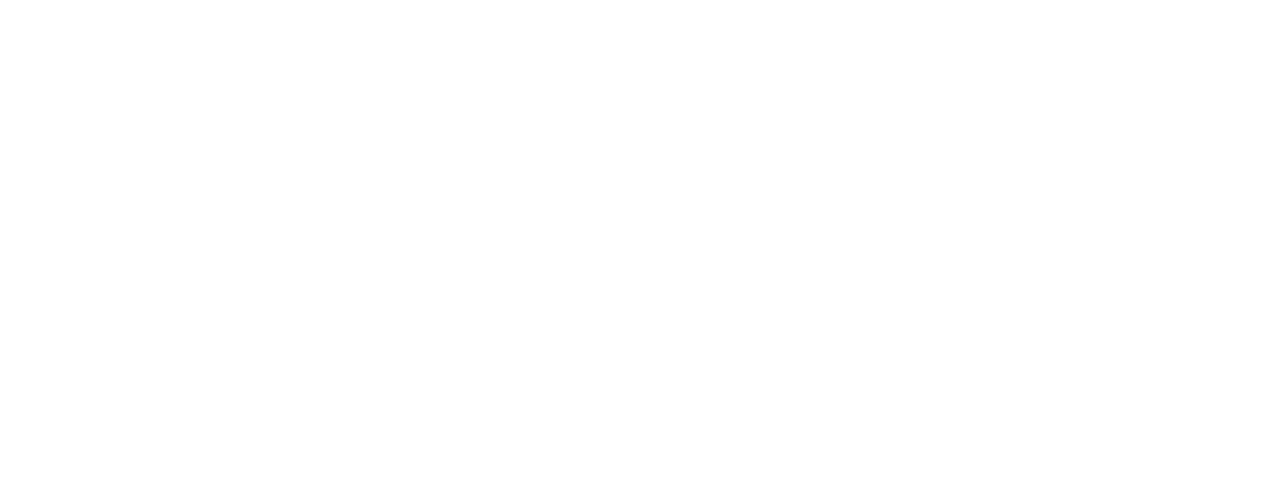
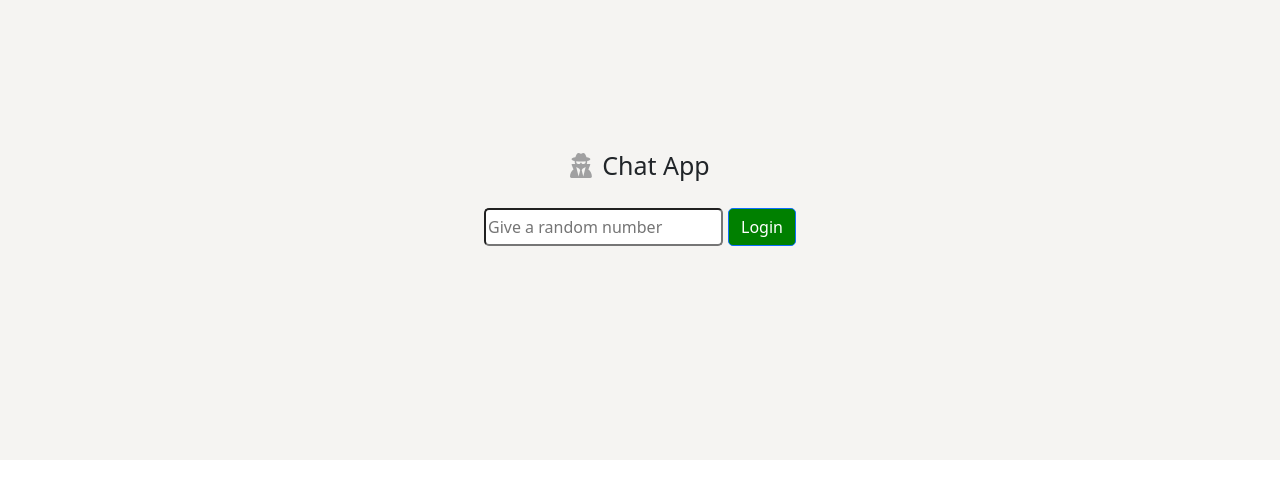
Before and after one commit to SAjay02/chat_app, a React (Create React App) app: page / in a window 1280 px wide. Shown: the top 498 px of the page. Built offline with nearby package versions, Linux system fonts and the light colour scheme.

Commit message:
fix:front end almost done

```diff
--- a/public/index.html
+++ b/public/index.html
@@ -2,7 +2,7 @@
 <html lang="en">
   <head>
     <meta charset="utf-8" />
-    <link rel="icon" href="%PUBLIC_URL%/favicon.ico" />
+    <link rel="icon" href="%PUBLIC_URL%/Title.png" />
     <meta name="viewport" content="width=device-width, initial-scale=1" />
     <meta name="theme-color" content="#000000" />
     <meta
@@ -15,6 +15,12 @@
       user's mobile device or desktop. See https://developers.google.com/web/fundamentals/web-app-manifest/
     -->
     <link rel="manifest" href="%PUBLIC_URL%/manifest.json" />
+    <link
+    rel="stylesheet"
+    href="https://cdn.jsdelivr.net/npm/bootstrap@5.3.0/dist/css/bootstrap.min.css"
+    integrity="sha384-9ndCyUaIbzAi2FUVXJi0CjmCapSmO7SnpJef0486qhLnuZ2cdeRhO02iuK6FUUVM"
+    crossorigin="anonymous"
+/>
     <!--
       Notice the use of %PUBLIC_URL% in the tags above.
       It will be replaced with the URL of the `public` folder during the build.
--- a/src/App.js
+++ b/src/App.js
@@ -1,10 +1,12 @@
-// import logo from './logo.svg';
-// import './App.css';
-
+import User from "./components/User";
+import Chat from "./components/Chat";
 function App() {
   return (
-    <div>
-      <h></h>
+    <div style={{backgroundColor:"#f5f4f2",maxHeight:"100%",padding:"10px"}}>
+      <>
+        {/* <User/> */}
+        <Chat/>
+      </>
     </div>
   );
 }
--- /dev/null
+++ b/src/components/Chat.jsx
@@ -0,0 +1,33 @@
+import React, { useState } from 'react'
+import "./chat.css"
+import ChatList from './ChatList'
+import InputText from './InputText'
+import User from "./User"
+const Chat = () => {
+    const [user,setUser]=useState(localStorage.getItem('user'));
+  return (
+    <div style={{marginTop:"50px"}}>
+        {user?(
+        <div>
+            <div className="chat_head">
+                <h4>
+                    Ajay
+                </h4>
+                <p>
+                    Let's make your conversions😊
+                </p>
+                <p>
+                    <strong>Logout</strong>
+                </p>
+            </div>
+            <ChatList/>
+            <InputText/>
+        </div>
+        ):
+        <User setUser={setUser}/>
+        }
+    </div>
+  )
+}
+
+export default Chat
--- /dev/null
+++ b/src/components/ChatList.jsx
@@ -0,0 +1,38 @@
+import React from 'react'
+import "./chatlist.css"
+import {Container} from "react-bootstrap"
+const ChatList = () => {
+    function SenderChat()
+    {
+        return(
+            <div className="chat_sender">
+                <img src="https://picsum.photos/id/237/200/300" alt=""/>
+                <p>
+                    <strong>Ajay</strong>
+                    message
+                </p>
+            </div>
+        )
+    }
+
+    function ReceiverChat()
+    {
+        return(
+            <div className="chat_receiver">
+                <img src="https://picsum.photos/id/237/200/300" alt=""/>
+                <p>
+                    <strong>Ajay</strong>
+                    message
+                </p>
+            </div>
+        )
+    }
+  return (
+    <Container>
+        <SenderChat/>
+        <ReceiverChat/>
+    </Container>
+  )
+}
+
+export default ChatList
--- /dev/null
+++ b/src/components/InputText.jsx
@@ -0,0 +1,15 @@
+import React from 'react'
+import "./inputtext.css"
+import { Button } from 'react-bootstrap'
+import { faPaperPlane } from '@fortawesome/free-solid-svg-icons'
+import { FontAwesomeIcon } from '@fortawesome/react-fontawesome'
+const InputText = () => {
+  return (
+    <div className="inputtxt_cont">
+        <textarea name='message' id='message' rows='6' placeholder="Write something...."></textarea>
+        <Button variant="dark"><FontAwesomeIcon icon={faPaperPlane} style={{marginRight:"5px"}}/>Send</Button>
+    </div>
+  )
+}
+
+export default InputText
--- /dev/null
+++ b/src/components/User.jsx
@@ -0,0 +1,30 @@
+import React, { useState } from 'react'
+import { FontAwesomeIcon } from '@fortawesome/react-fontawesome'
+import { faUserSecret } from '@fortawesome/free-solid-svg-icons'
+import {Button} from "react-bootstrap"
+import "./user.css"
+import _ from "lodash"
+const User = ({setUser}) => {
+  const[userName,setUserName]=useState('');
+  const handleuser =()=>
+    {
+      if(!userName)
+      return;
+      localStorage.setItem('user',userName);
+      setUser(userName)
+      localStorage.setItem('avatar',`https://picsum.photos/id/${_.random(1,1000)}/200/300`)
+    }
+  return (
+    <div className="cont">
+        <div className="first_cont">
+            <h4 className="first_cont_head"><FontAwesomeIcon style={{marginRight:"10px"}} icon={faUserSecret} beatFade />Chat App</h4>
+        </div>
+        <div className="second_cont">
+            <input className="second_cont_inpt" placeholder="Give a random number" onChange={(e)=>setUserName(e.target.value)}/>
+            <Button className="second_cont_btn" onClick={handleuser}>Login</Button>
+        </div>
+    </div>
+  )
+}
+
+export default User
--- /dev/null
+++ b/src/components/chat.css
@@ -0,0 +1,5 @@
+.chat_head
+{
+    display: flex;
+    justify-content: space-around;
+}
--- /dev/null
+++ b/src/components/chatlist.css
@@ -0,0 +1,21 @@
+.chat_sender
+{
+    display: flex;
+    justify-content: flex-end;
+    flex-direction: row;
+}
+
+.chat_sender img,
+.chat_receiver img{
+    width: 30px;
+    height: 30px;
+    border-radius: 100%;
+}
+
+.chat_sender p{
+    padding: 10px;
+    margin-left: 2px;
+    background-color:aqua;
+    border-radius: 10px;
+    max-width: 60%;
+}
--- /dev/null
+++ b/src/components/inputtext.css
@@ -0,0 +1,16 @@
+.inputtxt_cont
+{
+    display: flex;
+    justify-content: space-evenly;
+    align-items: center;
+}
+.inputtxt_cont textarea{
+    width: 60%;
+    height: 50px;
+    border-radius: 10px;
+    /* border-width: 0; */
+    padding: 10px;
+    font-size: 18px;
+    background-color: #d9d5d4;
+    color: black;
+}
--- /dev/null
+++ b/src/components/user.css
@@ -0,0 +1,36 @@
+
+.cont
+{
+   display:flex,;
+   flex-direction:column;
+   margin-top:140px;
+   height: 300px;
+   /* background-color: red; */
+}
+.first_cont
+{
+    display: flex;
+    justify-content: center;
+}
+.first_cont_head
+{
+    font-size: 25px;
+}
+.second_cont
+{
+    display: flex;
+    justify-content: center;
+    margin-top: 20px;
+}
+.second_cont_inpt
+{
+    border-radius: 5px;
+
+}
+.second_cont_btn
+{
+    border-radius: 5px;
+    margin-left: 5px;
+    background-color:green;
+    color: white;
+}
```
Also changed, not shown: package.json (+10 -0 lines), public/Title.png (added), 1 other file (tests, documents, lock files or other folders).
